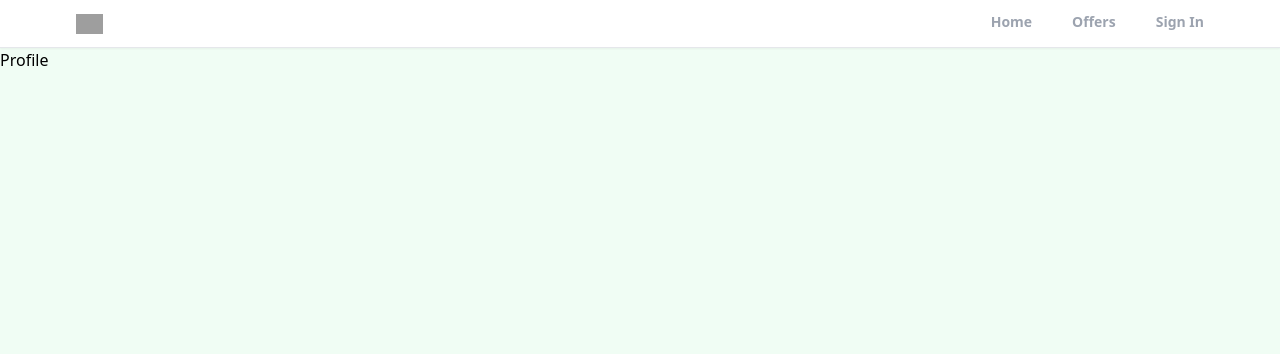
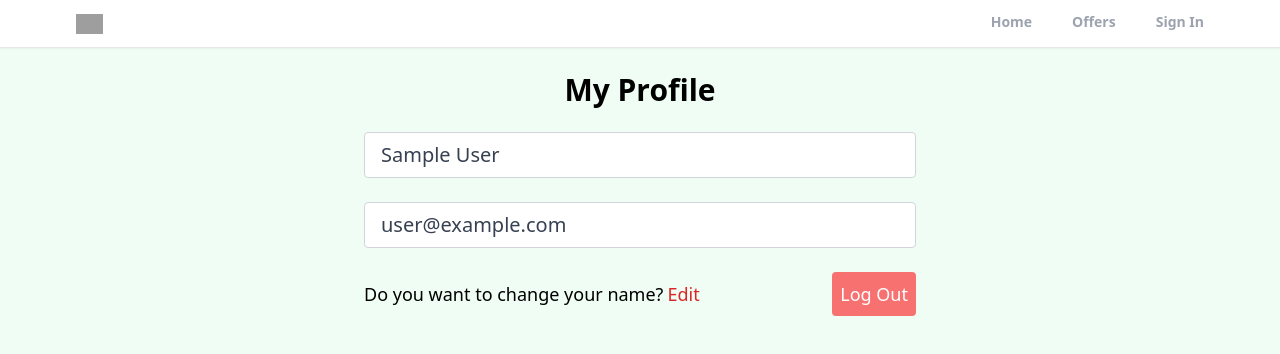
Before and after one commit to Orioldev/Realtor-clone, a React (Vite) app: page /profile in a window 1280 px wide. Shown: the top 354 px of the page. Built offline with nearby package versions, Linux system fonts and the light colour scheme; no server answers; sample sign-in values are in the browser's storage; grey boxes are pictures that could not be loaded.

Commit message:
Create private route and custom hook for the profile page and add the logout functionality

```diff
--- a/src/Realtor.jsx
+++ b/src/Realtor.jsx
@@ -4,6 +4,7 @@
 import { Profile } from './pages/Profile';
 import { SignIn } from './pages/SignIn';
 import { SignUp } from './pages/SignUp';
+import { PrivateRoute } from './components/PrivateRoute';
 import { ForgotPassword } from './pages/ForgotPassword';
 import { Offers } from './pages/Offers';
 import { Header } from './components/Header';
@@ -19,7 +20,10 @@
           <Header />
         <Routes>
           <Route path='/' element={ <Home/> } />
-          <Route path='/profile' element={ <Profile/> } />
+          <Route path='/profile' element={<PrivateRoute /> }>
+            <Route path='/profile' element={ <Profile/> } />
+          </Route>
+
           <Route path='/sign-in' element={ <SignIn/> } />
           <Route path='/sign-Up' element={ <SignUp/> } />
           <Route path='/forgot-password' element={ <ForgotPassword/> } />
--- /dev/null
+++ b/src/components/PrivateRoute.jsx
@@ -0,0 +1,13 @@
+import React from 'react'
+import { Outlet, Navigate } from 'react-router-dom';
+import { useAuthStatus } from '../hooks/useAuthStatus';
+
+export const PrivateRoute = () => {
+
+    const { loggedIn, checkingStatus } = useAuthStatus();
+    if( checkingStatus ) {
+        return <h3>Loading...</h3>
+    }
+    return loggedIn ? <Outlet/> : <Navigate to='/sign-in' />
+
+}
--- /dev/null
+++ b/src/hooks/useAuthStatus.jsx
@@ -0,0 +1,24 @@
+import { getAuth, onAuthStateChanged } from 'firebase/auth';
+import React, { useEffect, useState } from 'react'
+
+export const useAuthStatus = () => {
+
+    const [ loggedIn, setLoggedIn ] = useState( false );
+    const [ checkingStatus, setCheckingStatus ] = useState( true );
+
+    useEffect(() => {
+        const auth = getAuth();
+        onAuthStateChanged( auth, ( user ) => {
+            if ( user ) {
+                setLoggedIn( true );
+            }
+            setCheckingStatus( false );
+        });
+
+    }, [])
+
+  return {
+    loggedIn,
+    checkingStatus
+  }
+}
--- a/src/pages/Profile.jsx
+++ b/src/pages/Profile.jsx
@@ -1,7 +1,100 @@
-import React from 'react'
+import React, { useState } from 'react';
+import { getAuth } from 'firebase/auth'
+import { useNavigate } from 'react-router-dom';
 
 export const Profile = () => {
+
+  const auth = getAuth()
+  const navigate = useNavigate();
+
+  const [ formData, setFormData ] = useState({
+    name: auth.currentUser.displayName,
+    email: auth.currentUser.email,
+  })
+
+  const { name, email } = formData;
+
+  const onLogout = () => {
+    auth.signOut();
+    navigate('/');
+  }
+
+
   return (
-    <div>Profile</div>
+    <>
+      <section className='max-w-6xl mx-auto flex justify-center items-center flex-col'>
+        <h1 className='text-3xl text-center mt-6 font-bold'>My Profile</h1>
+        <div className='w-full md:w-[50%] mt-6 px-3'>
+          <form>
+            {/* Name input */}
+
+            <input className='mb-6 w-full
+                              px-4 py-2
+                              text-xl
+                              text-gray-700
+                              bg-white border
+                              border-gray-300
+                              rounded
+                              transition ease-in-out'
+
+                              type="text"
+                              id='name'
+                              value={ name }
+                              disabled
+            />
+
+            {/* Email input */}
+
+            <input className='mb-6 w-full
+                              px-4 py-2
+                              text-xl
+                              text-gray-700
+                              bg-white border
+                              border-gray-300
+                              rounded
+                              transition ease-in-out'
+
+                              type="email"
+                              id='email'
+                              value={ email }
+                              disabled
+            />
+
+            <div className='flex justify-between whitespace-nowrap text-sm sm:text-lg'>
+              <p className='flex items-center'>Do you want to change your name?
+                <span className='text-red-600
+                                hover:text-red-700
+                                transition
+                                ease-in-out
+                                duration-200
+                                ml-1
+                                cursor-pointer'
+                >
+                                 Edit
+                </span>
+              </p>
+              <p className='bg-red-400
+                          text-white p-2
+                          rounded
+                          cursor-pointer
+                          ml-5
+                          hover:text-blue-800
+                          transition
+                          duration-200
+                          ease-in-out'
+
+                          onClick={ onLogout }
+              >
+
+                            Log Out
+              </p>
+            </div>
+
+          </form>
+        </div>
+      </section>
+    </>
+
+
   )
 }
```
